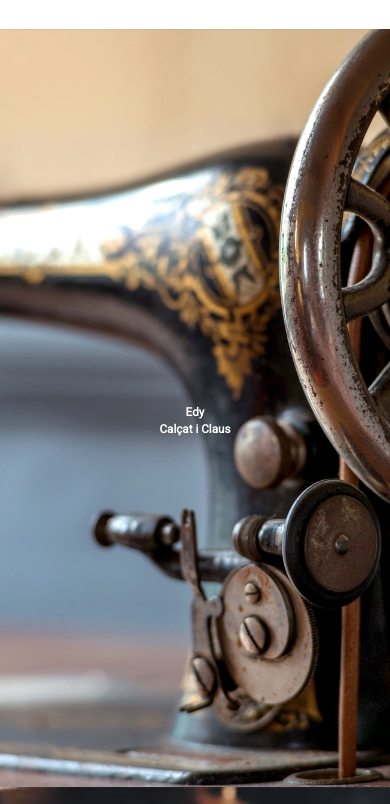
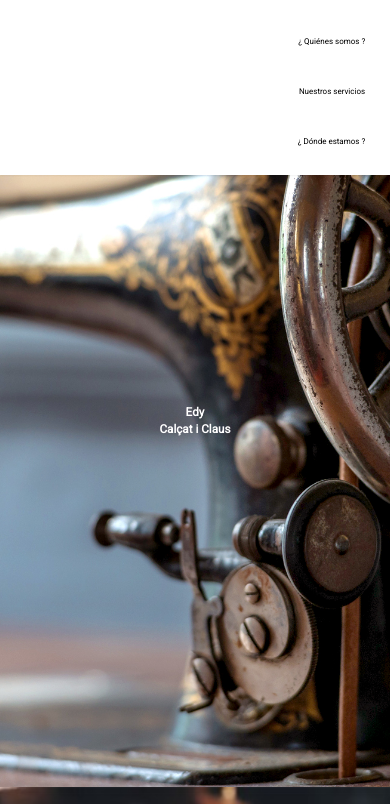
Before and after one commit to Froggiesan/Edystry, a plain HTML site: page index.html in a window 390 px wide. Shown: the part 57-861 px from the top of the page. Drawn offline with Linux system fonts and the light colour scheme.

Commit message:
phone_change4

```diff
--- a/styles.css
+++ b/styles.css
@@ -460,6 +460,48 @@ footer{
   }
   @media only screen and (max-width:450px){
     .headerFont{
-        font-size: 1.1vw;
+        font-size: 0.5rem;
+    }
+    section nav ul li a {
+        margin-top: 0vh;
+        display: inline;
+        color: inherit;
+        text-decoration: none;
+        height: 0.5em;
+        line-height: 3em;
+        padding: 0 0.5em 0 0.5em;
+        outline: 0;
+        transition: all 0.5s;
+        -webkit-transition: all 0.5s;
+        -moz-transition: all 0.5s;
+        -ms-transition: all 0.5s;
+        -o-transition: all 0.5s;
+
+    }
+    section nav ul {
+        display: block;
+        margin-top: 0vh;
+
+    }
+
+    section nav ul li {
+        display: block;
+        height: 1vh;
+
+
+    }
+    section nav ul li a:hover {
+        border: 0.3vw rgb(236, 143, 67);
+        border-style: inset;
+        border-top:rgb(236, 143, 67) ;
+        border-top-width: 0.3vw ;
+        border-top-style:inset;
+        border-radius: 1vw;
+        -webkit-border-radius: 1vw;
+        -moz-border-radius: 1vw;
+        -ms-border-radius: 1vw;
+        -o-border-radius: 1vw;
+
+
     }
   }
```
